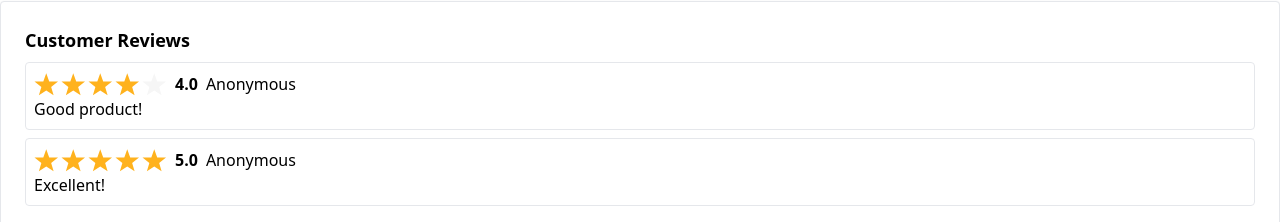
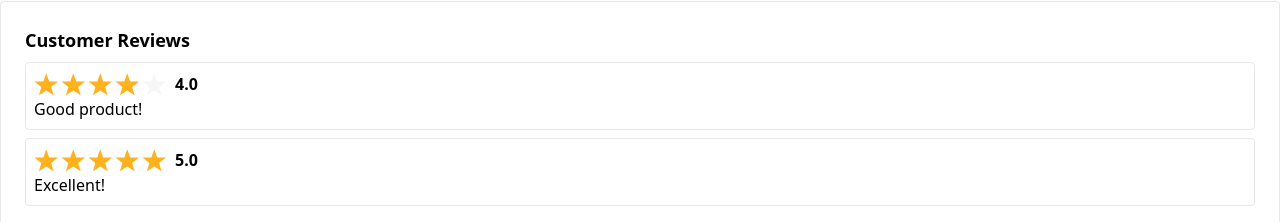
Before and after one commit to ShraddhaAmrutiya/e-commarceFrontEnd, a React (Vite) app: page /products/67ebde56a8ee7c1965d73659 in a window 1280 px wide. Shown: the part 227-449 px from the top of the page. Built offline with nearby package versions, Linux system fonts and the light colour scheme; no server answers.

Commit message:
add review functionality

```diff
--- a/src/pages/SingleProduct.tsx
+++ b/src/pages/SingleProduct.tsx
@@ -23,7 +23,7 @@ export interface CartItem {
   quantity: number;
 }
 interface ReviewUser {
-  name?: string;
+  userName?: string;
 }
 
 interface Review {
@@ -711,7 +711,7 @@ const SingleProduct: FC = () => {
 
         <div className="px-2 max-h-[80vh] overflow-y-auto scrollbar-thin scrollbar-thumb-gray-400">
           <h2 className="text-2xl">{product?.title}</h2>
-          {product?.rating && <RatingStar rating={averageRating} />}
+{product?.rating !== undefined && <RatingStar rating={averageRating} />}
           {product?.price !== undefined && (
             <PriceSection discountPercentage={product.discountPercentage ?? 0} price={product.price} />
           )}
@@ -983,7 +983,7 @@ const SingleProduct: FC = () => {
               <li key={index} className="border p-2 rounded">
                 <div className="flex items-center">
                   <RatingStar rating={review.rating} />
-                  <span className="ml-2 font-medium">{review.user?.name || "Anonymous"}</span>
+                  <span className="ml-2 font-medium">{review.user?.userName  }</span>
                 </div>
                 <p>{review.comment}</p>
               </li>
```
